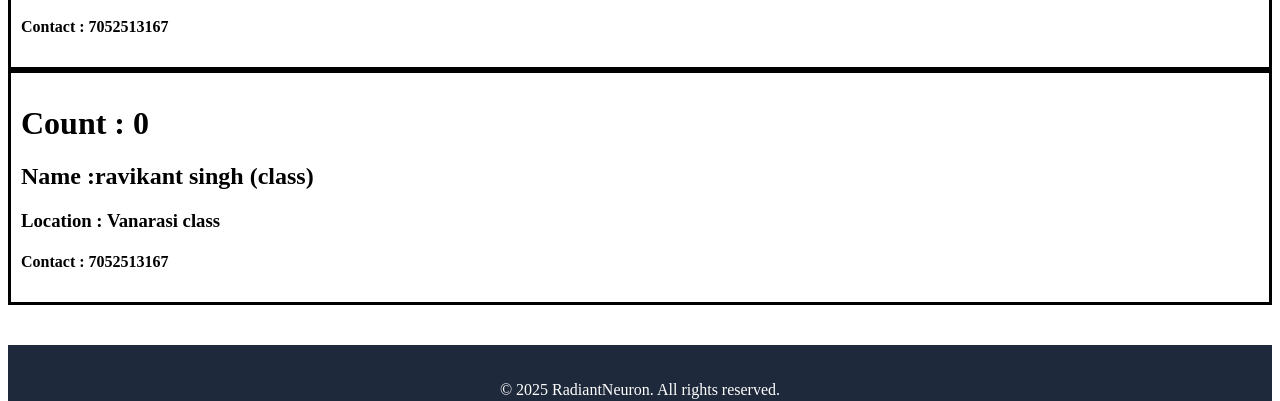
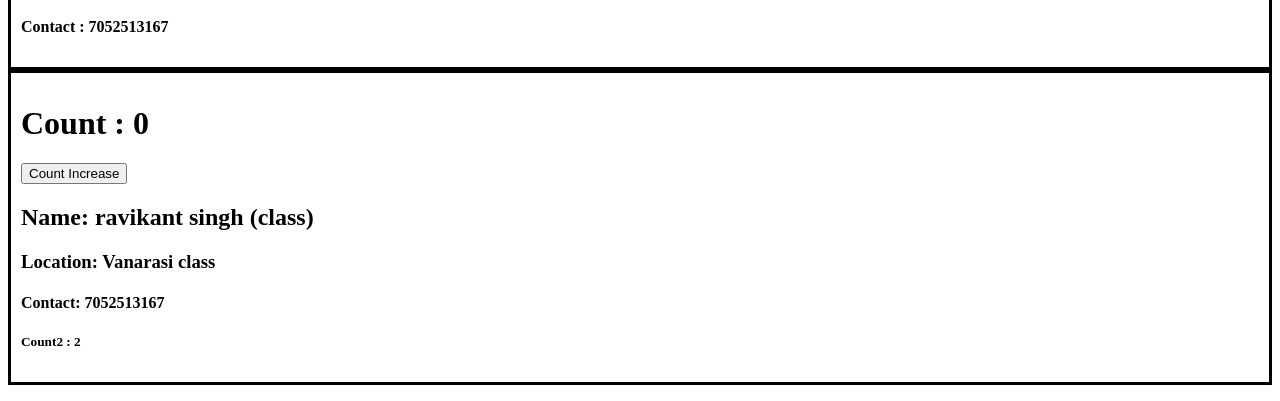
Before and after one commit to raavikant27/Mern-React-Project, a React (Vite) app in the folder my-app/: page /about in a window 1280 px wide. Shown: the part 456-857 px from the top of the page. Built offline with nearby package versions, Linux system fonts and the light colour scheme.

Commit message:
setstate in class based components

```diff
--- a/my-app/src/components/UserClass.jsx
+++ b/my-app/src/components/UserClass.jsx
@@ -1,28 +1,41 @@
 import React from "react";
 
 class UserClass extends React.Component {
- constructor(props){
+  constructor(props) {
     super(props);
     console.log(props);
-     // way to create state varible
+    // way to create state variable
     this.state = {
-    count:0,
- };
- }
+      count: 0,
+      count2: 2,
+    };
+  }
 
+  render() {
+    // ✅ Destructure props and state inside render()
+    const { name, location, count } = this.props;
+    const { count2 } = this.state;
 
+    return (
+      <div className="user-card">
+        <h1>Count : {this.state.count}</h1>
+        <button
+          onClick={() => {
+            // ✅ never update state variable directly
+            this.setState({
+              count: this.state.count + 1,
+            });
+          }}
+        >
+          Count Increase
+        </button>
+        <h2>Name: {name}</h2>
+        <h3>Location: {location}</h3>
+        <h4>Contact: 7052513167</h4>
+        <h5>Count2 : {count2}</h5>
+      </div>
+    );
+  }
+}
 
-
-    render(){
-       return <div className="user-card">
-      <h1>Count : {this.state.count}</h1>
-   <h2>Name :{this.props.name}</h2>
-   <h3>Location : {this.props.location}</h3>
-   <h4>Contact : 7052513167</h4>
-
-
- </div>
-    }
-
-}
 export default UserClass;
```
